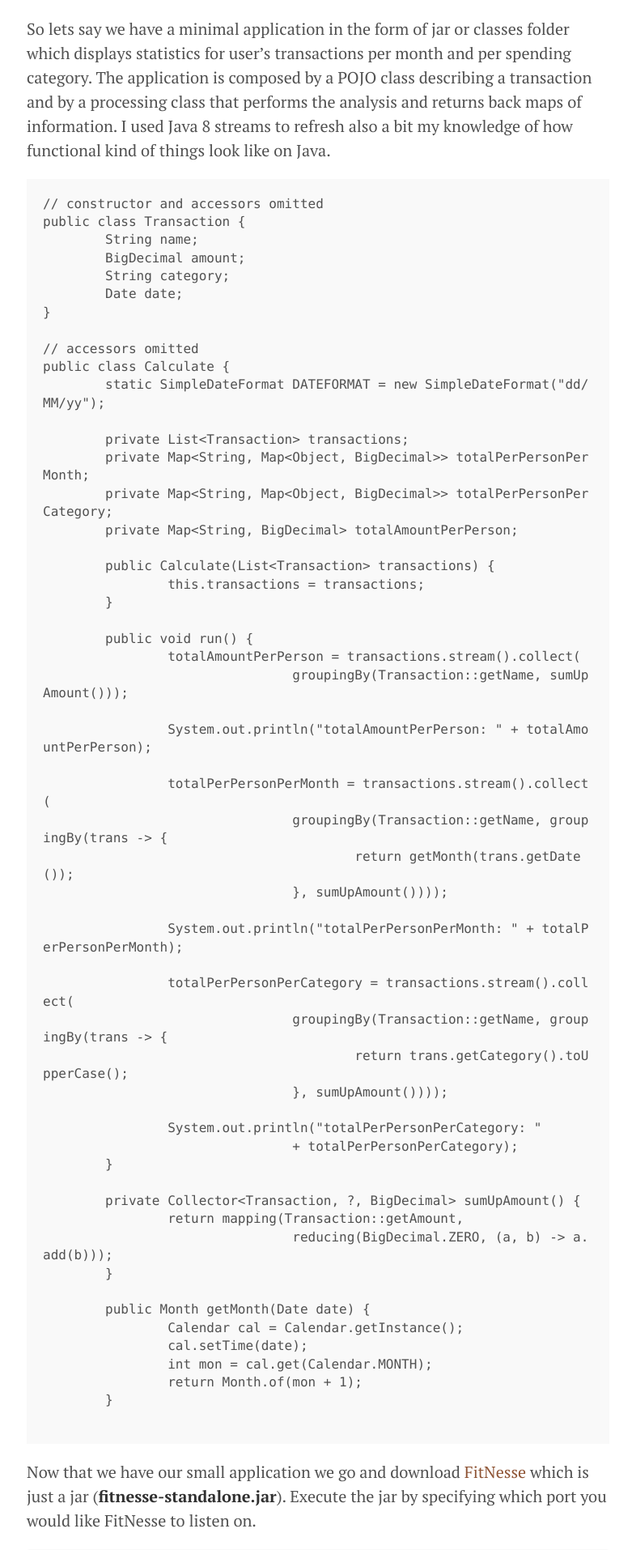
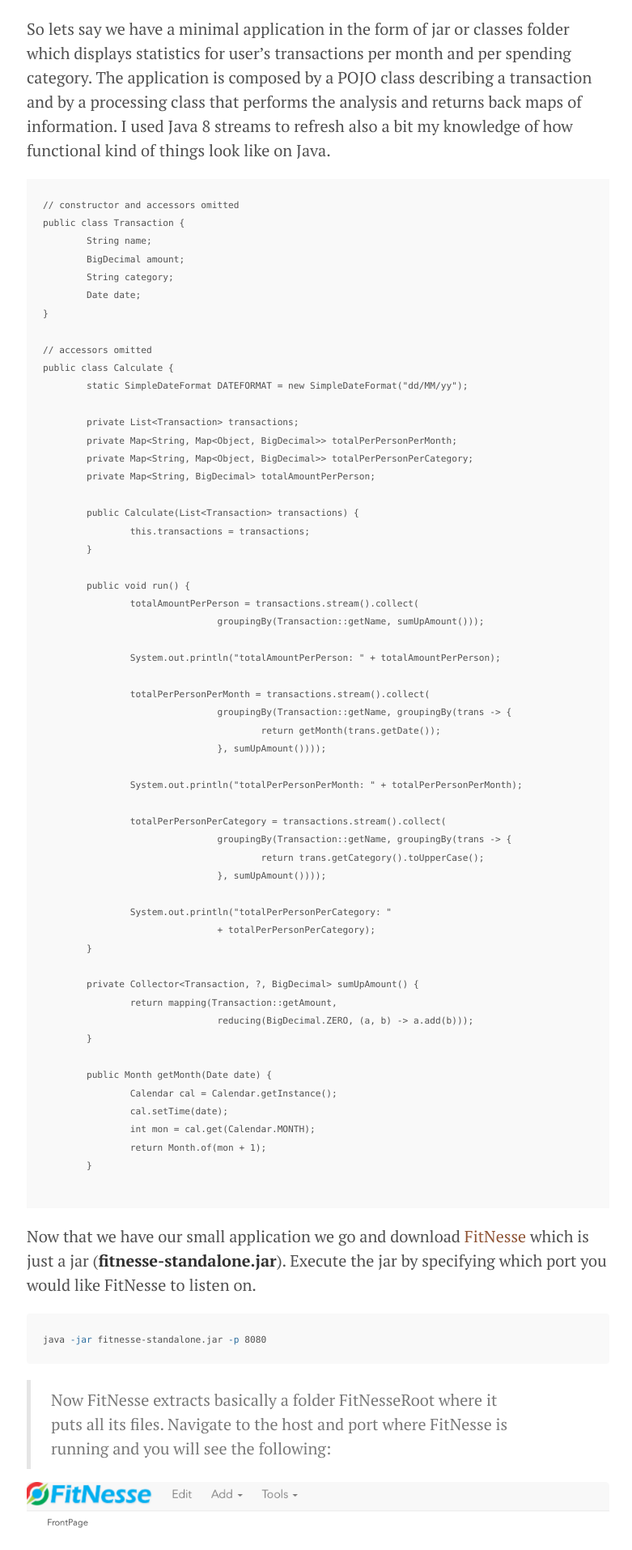
Before and after one commit to akalkatzakos/akalkatzakos.github.io, a Jekyll site: the page built from index.html, in a window 1280 px wide. Shown: the part 1103-3017 px from the top of the page at 81% size, without its empty margins (247-1028 px from the left). Built offline with Jekyll 4.4.1, drawn with Linux system fonts in a browser that asks for light colours; Markdown is read by kramdown in place of the engine named in the settings; the list of posts is cut into pages by our own code.

Commit message:
Update poole.css
changed font size for code snippets

```diff
--- a/public/css/poole.css
+++ b/public/css/poole.css
@@ -174,7 +174,7 @@ pre {
 }
 pre code {
   padding: 0;
-  font-size: 100%;
+  font-size: 70%;
   color: inherit;
   background-color: transparent;
 }
```
